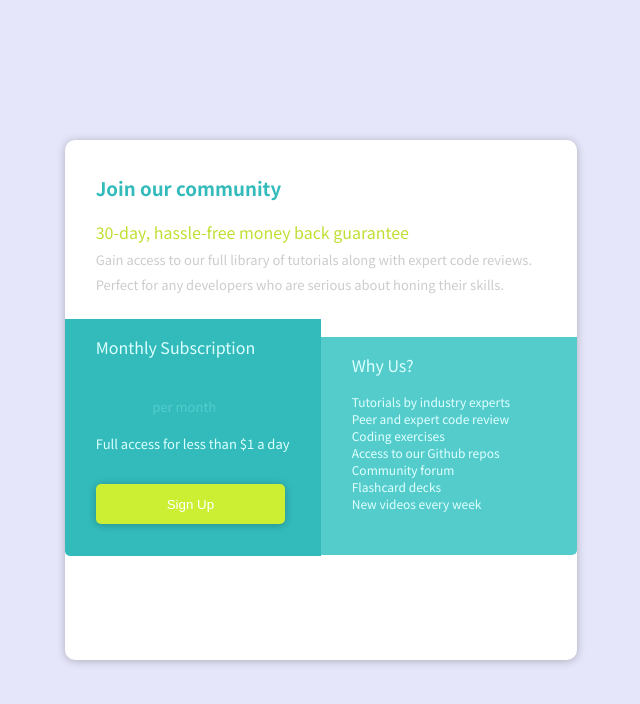
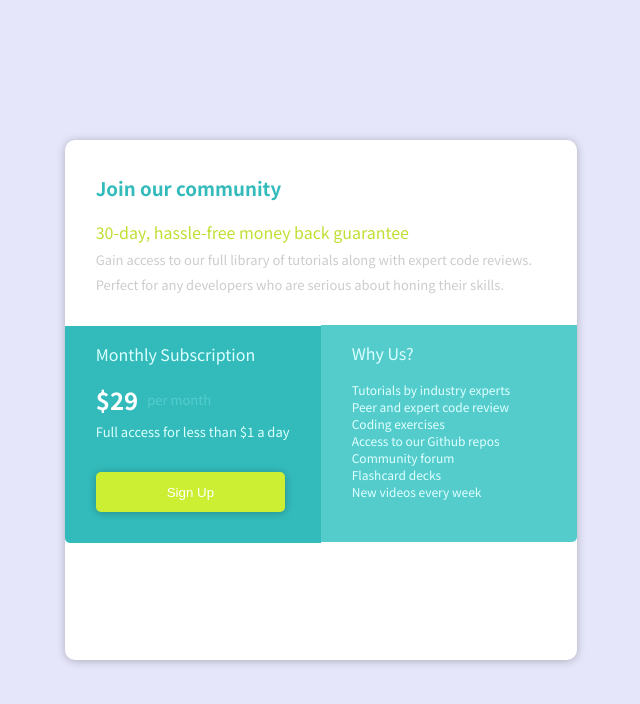
Before and after one commit to joaolucas2012/price-grid-for-training, a React (Create React App) app: page / in a window 1280 px wide. Shown: the top 704 px of the page, without its empty margins (319-959 px from the left). Built offline with nearby package versions, Linux system fonts and the light colour scheme.

Commit message:
feat: fix the components position

```diff
--- a/package.json
+++ b/package.json
@@ -8,6 +8,7 @@
     "@testing-library/user-event": "^13.5.0",
     "react": "^18.0.0",
     "react-dom": "^18.0.0",
+    "react-router-dom": "^6.3.0",
     "react-scripts": "5.0.0",
     "web-vitals": "^2.1.4"
   },
--- a/src/App.jsx
+++ b/src/App.jsx
@@ -1,12 +1,22 @@
-import './App.css';
+import React from "react";
+import {
+  BrowserRouter as Router,
+  Routes,
+  Route,
+} from "react-router-dom";
+import "./App.css";
 
-import Card from './components/Card';
+import Card from "./components/Card";
 
 function App() {
   return (
-    <div className="App">
-      <Card />
-    </div>
+    <Router>
+      <div className="App">
+        <Routes>
+          <Route path="/" exact element={<Card />} />
+        </Routes>
+      </div>
+    </Router>
   );
 }
 
--- a/src/components/LeftContainer.css
+++ b/src/components/LeftContainer.css
@@ -1,7 +1,7 @@
 .left-container {
   width: 50%;
   display: inline-block;
-  padding-bottom: 6.2%;
+  padding-bottom: 6%;
   border-bottom-left-radius: 5px;
 }
 
@@ -18,20 +18,25 @@
   color: #dff;
 }
 
-.mediumturquoise{
+.mediumturquoise {
   color: #5cc;
 }
 
-.inline{
+.inline {
   width: 50%;
   display: inline;
 }
 
-.font-13{
+.font-13 {
   font-size: 13px;
 }
 
-.topper{
-  background-color: red;
-  margin-bottom: 3px;
+#monthly-price h2,
+p {
+  vertical-align: middle;
+  margin-right: 4%;
 }
+
+#access{
+  margin-top: 2%;
+}
--- a/src/components/LeftContainer.jsx
+++ b/src/components/LeftContainer.jsx
@@ -1,16 +1,23 @@
 import React from "react";
+import { useNavigate } from "react-router-dom";
 
 import "./LeftContainer.css";
 
 import Button from "./Button";
 
 const HalfContainer = () => {
+  const navigate = useNavigate();
+
+  const handleButtonClick = () => {
+    navigate("/");
+  };
+
   return (
     <div className="left-container lightseagreen__background">
       <div className="left-space">
         <p className="lightcyan">Monthly Subscription</p>
         <div id="monthly-price">
-          <h1 className="inline">$29</h1>
+          <h2 className="inline">$29</h2>
           <p
             className="
             font-13
@@ -20,8 +27,10 @@ const HalfContainer = () => {
             per month
           </p>
         </div>
-        <p className="font-13 lightcyan">Full access for less than $1 a day</p>
-        <Button>Sign Up</Button>
+        <p id="access" className="font-13 lightcyan">Full access for less than $1 a day</p>
+        <Button type="button" onClick={handleButtonClick}>
+          Sign Up
+        </Button>
       </div>
     </div>
   );
--- a/src/components/RightContainer.css
+++ b/src/components/RightContainer.css
@@ -1,7 +1,7 @@
 .right-container {
   width: 50%;
   display: inline-block;
-  padding-bottom: 8.5%;
+  padding-bottom: 8.3%;
   border-bottom-right-radius: 5px;
   margin-top: 1%;
 }
--- a/src/components/RightContainer.jsx
+++ b/src/components/RightContainer.jsx
@@ -6,7 +6,7 @@ const RightContainer = () => {
     return (
         <div className="right-container mediumturquoise__background">
             <div className="left-space">
-              <p className="lightcyan">Why Us?</p>
+              <p id="why" className="lightcyan">Why Us?</p>
               <div id="info">
                 <p>Tutorials by industry experts</p>
                 <p>Peer and expert code review</p>
```
Also changed, not shown: 1 other file (tests, documents, lock files or other folders).
